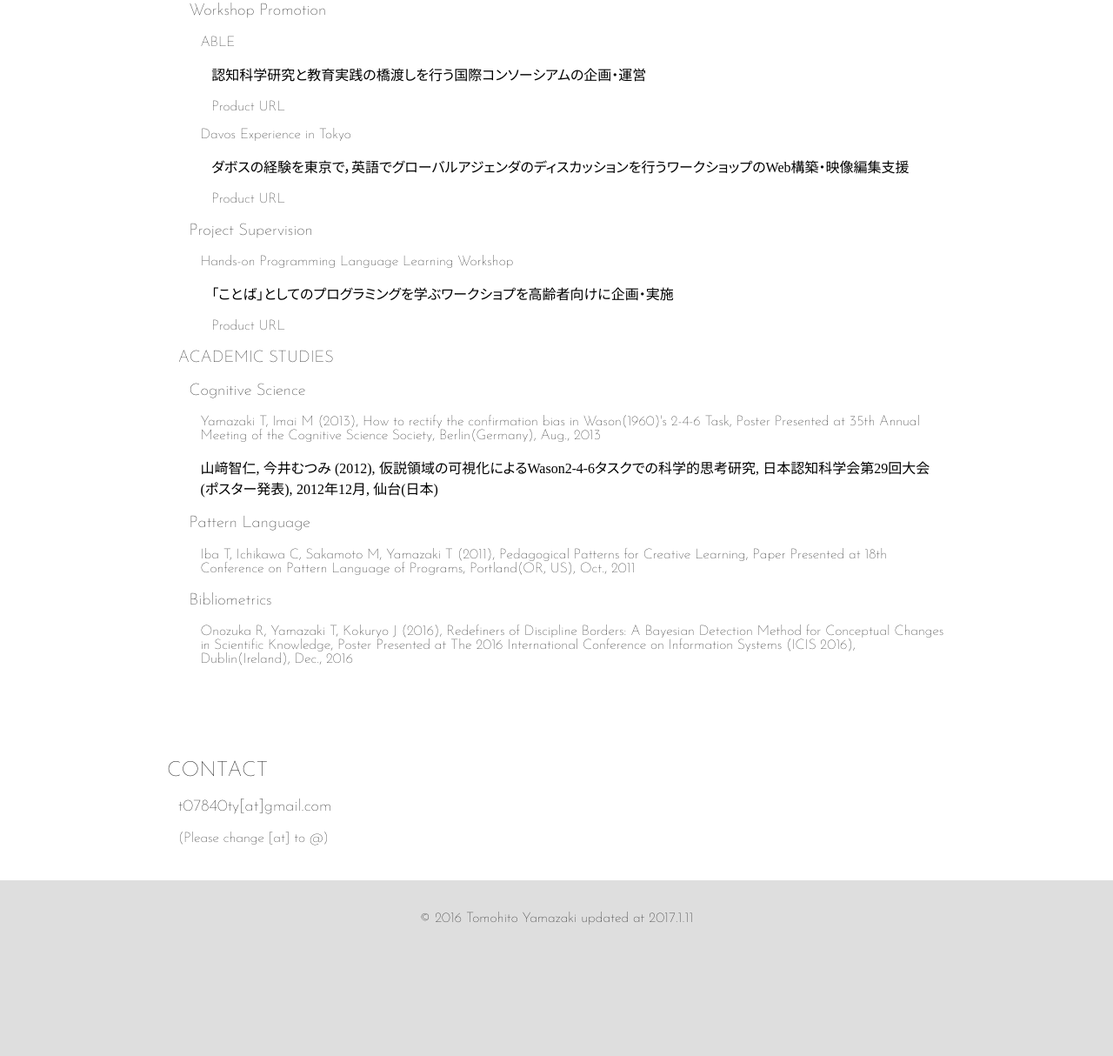
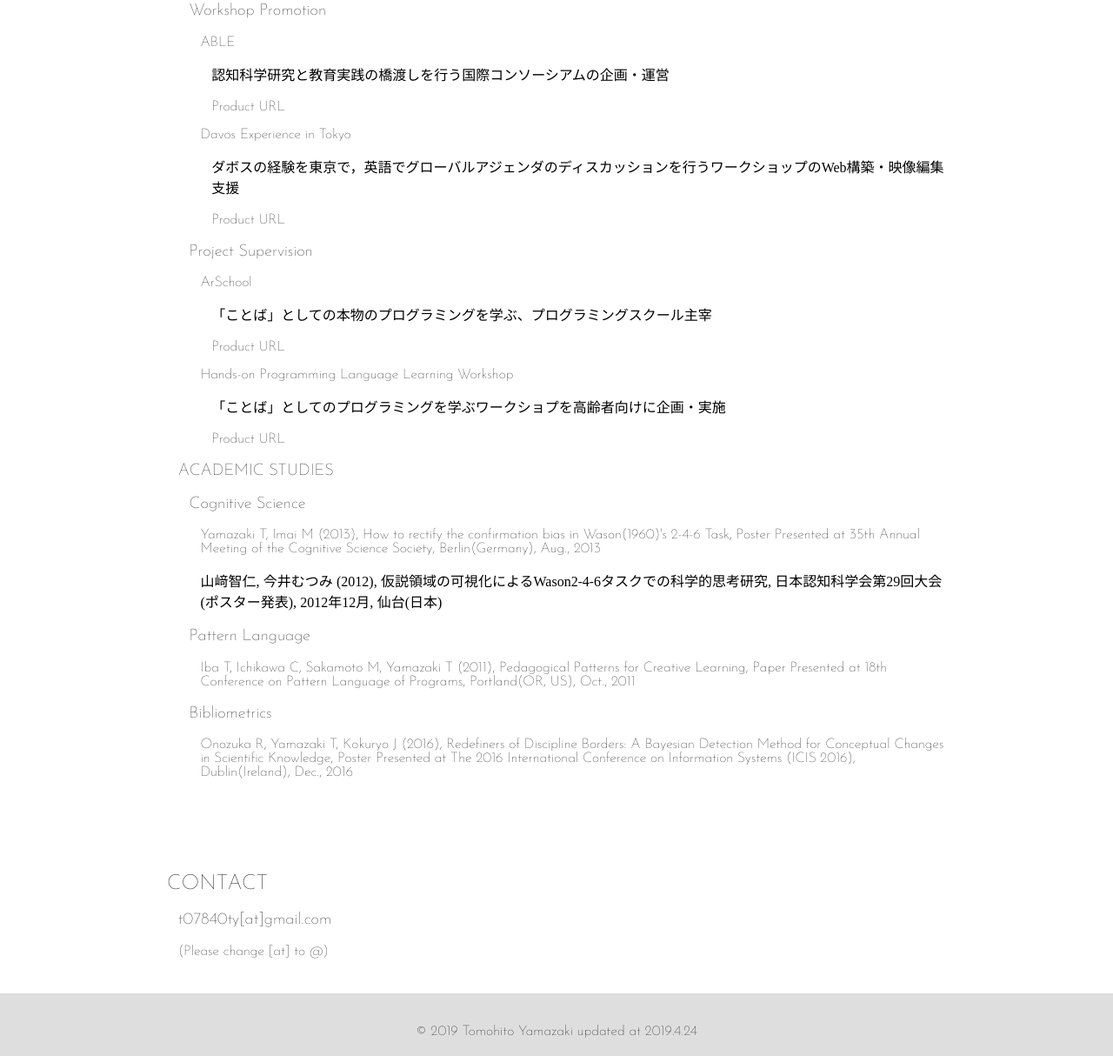
Before and after one commit to tomohitoy/tomohitoy.github.io, a plain HTML site: page index.html in a window 1280 px wide. Shown: the part 2098-3312 px from the top of the page at 87% size. Before the commit the page ends 3182 px from the top, so only its background shows below. Drawn offline with Linux system fonts and the light colour scheme; a web font is replaced by a local one.

Commit message:
"version20180424"

```diff
--- a/css/app.css
+++ b/css/app.css
@@ -84,10 +84,7 @@ h1.name-en {
 
 .font-ja {
   font-family:'Noto Sans Hebrew', serif;
-  font-feature-settings: "palt" 1, "trad" 1;
-  -moz-font-feature-settings: "palt" 1, "trad" 1;
-  -webkit-font-feature-settings: "palt" 1, "trad" 1;
-  font-weight: 400;
+   font-weight: 400;
 }
 
 nav.title{
--- a/db/basic.json
+++ b/db/basic.json
@@ -22,5 +22,5 @@
     "ja": "無題",
     "en": "Bricoleur"
   },
-  "updated": "2017.1.11"
+  "updated": "2019.4.24"
 }
--- a/db/service.json
+++ b/db/service.json
@@ -5,7 +5,7 @@
   },
   {
     "name": "Web Development",
-    "description": "Ruby, Python, Go, JavaScript (D3.js, Angular.js)を用いたWebアプリ開発"
+    "description": "Ruby, Python, JavaScriptを用いたWebアプリ開発"
   },
   {
     "name": "Workshop Promotion",
--- a/db/works.json
+++ b/db/works.json
@@ -58,6 +58,11 @@
     {
       "area": "Project Supervision",
       "products": [
+        {
+          "title": "ArSchool",
+          "description": "「ことば」としての本物のプログラミングを学ぶ、プログラミングスクール主宰",
+          "url": "https://arschool.tech"
+        },
         {
           "title": "Hands-on Programming Language Learning Workshop",
           "description": "「ことば」としてのプログラミングを学ぶワークショプを高齢者向けに企画・実施",
--- a/index.html
+++ b/index.html
@@ -101,7 +101,7 @@
     <div class="footer">
       <footer>
         <div ng-controller="BasicController">
-          <p class="copyright font-en">&copy; 2016 Tomohito Yamazaki updated at {{ basic.updated }}</p>
+          <p class="copyright font-en">&copy; 2019 Tomohito Yamazaki updated at {{ basic.updated }}</p>
         </div>
       </footer>
     </div>
```
